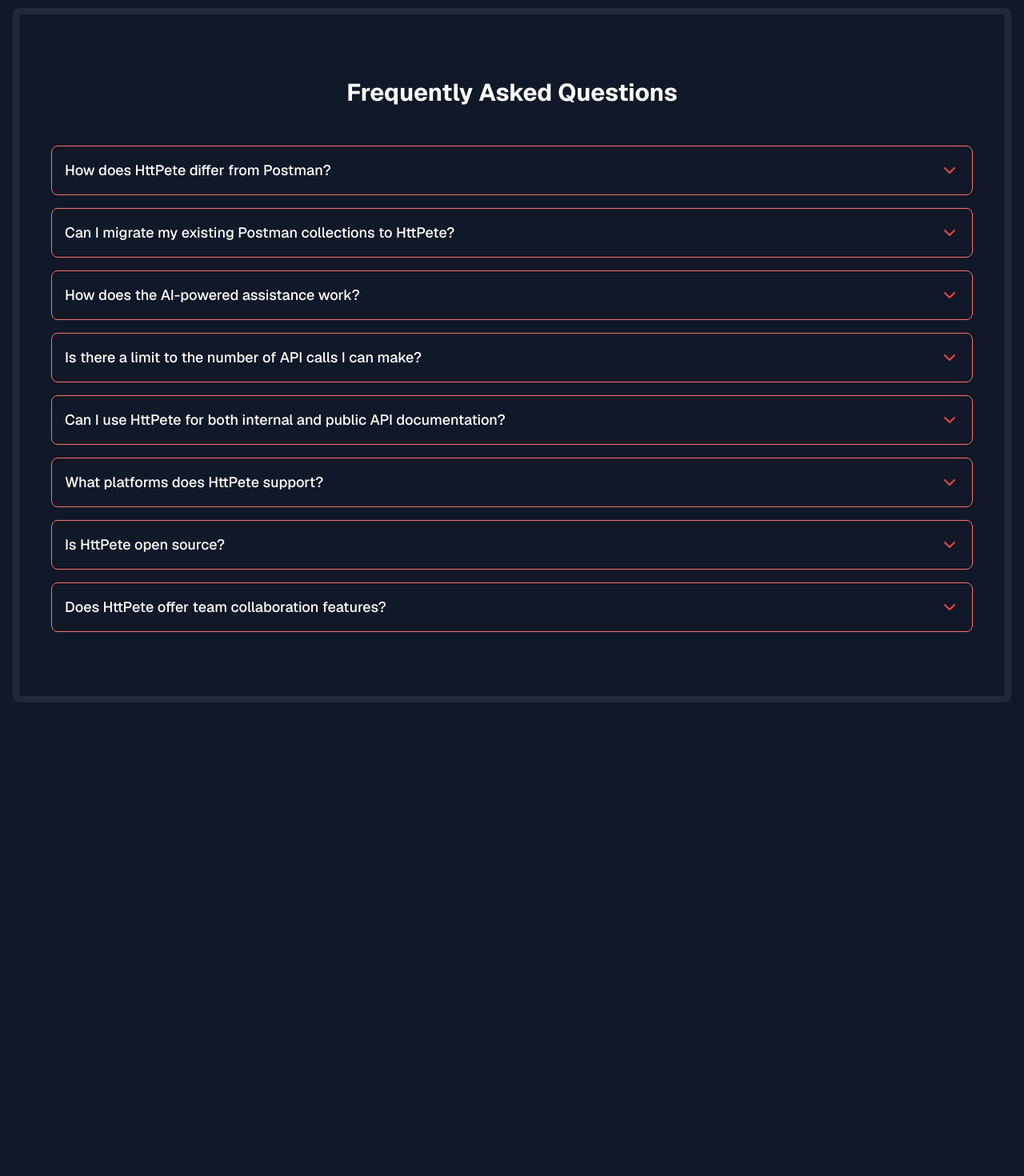
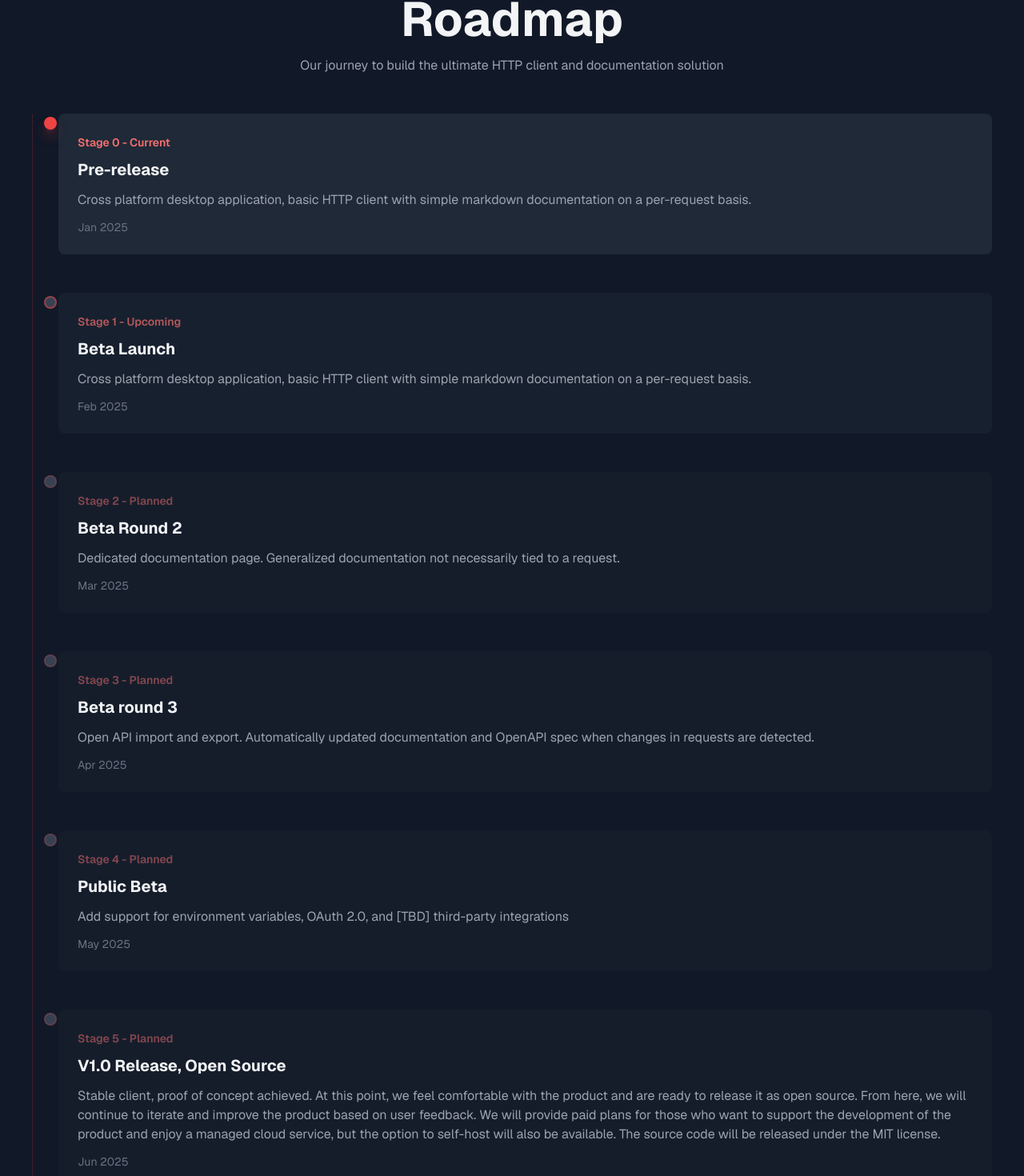
Before and after one commit to silvahimself/httpete-landing, a Next.js app: page / in a window 1280 px wide. Shown: the part 1909-3379 px from the top of the page at 80% size. Before the commit the page ends 2859 px from the top, so only its background shows below. Built offline with nearby package versions, Linux system fonts and the light colour scheme.

Commit message:
Updated FAQ, added roadmap

```diff
--- a/src/app/page.tsx
+++ b/src/app/page.tsx
@@ -4,6 +4,7 @@ import Features from '~/components/landing/Features'
 import FAQ from '~/components/landing/FAQ'
 import { SocialIcon } from 'react-social-icons'
 import { Separator } from '~/components/ui/separator'
+import RoadmapTimeline from '~/components/RoadmapTimeline'
 
 export default function ComingSoon() {
   return (
@@ -41,6 +42,7 @@ export default function ComingSoon() {
       orientation="horizontal"
       style={{ backgroundColor: '#cb2c2c' }}
     />
+
   </div>
   <div className="mt-4 flex justify-center space-x-4">
     <SocialIcon
@@ -75,6 +77,9 @@ export default function ComingSoon() {
         <Features />
       </div>
       <div className='m-4 w-full'>
+        <RoadmapTimeline/>
+      </div>
+      <div className='m-4 w-full'>
         <FAQ />
       </div>
     </div>
--- a/src/components/ImageModal.tsx
+++ b/src/components/ImageModal.tsx
@@ -2,7 +2,7 @@
 
 import { useState, useRef, useCallback } from 'react'
 import Image from 'next/image'
-import { Dialog, DialogContent } from "~/components/ui/dialog"
+import { Dialog, DialogContent, DialogTitle } from "~/components/ui/dialog"
 
 interface ImageModalProps {
   src: string
@@ -35,6 +35,9 @@ export function ImageModal({ src, alt }: ImageModalProps) {
       </div>
       <Dialog open={open} onOpenChange={setOpen}>
         <DialogContent className="max-w-[90vw] max-h-[90vh] p-0 border-4 border-opacity-80 border-red-400 m-6 rounded-xl">
+          <DialogTitle className="text-xl font-bold">
+          HttPete</DialogTitle>
+            {alt}
           <div
           style={{ height: '100vh'}}
             onWheel={handleWheel}
--- /dev/null
+++ b/src/components/RoadmapTimeline.tsx
@@ -0,0 +1,59 @@
+import React from 'react';
+import { roadmapData, SprintSummary } from '../lib/roadmapdata';
+
+const statusStyles = {
+  current: {
+    dot: 'bg-red-500 shadow-lg shadow-red-500/50',
+    card: 'bg-gray-800',
+    badge: 'text-red-400',
+  },
+  upcoming: {
+    dot: 'bg-gray-700 border-2 border-red-500/50',
+    card: 'bg-gray-800/50',
+    badge: 'text-red-400/70',
+  },
+  planned: {
+    dot: 'bg-gray-700 border-2 border-red-500/20',
+    card: 'bg-gray-800/30',
+    badge: 'text-red-400/50',
+  },
+};
+
+function TimelineEntry({ summary }: { summary: SprintSummary }) {
+  const style = statusStyles[summary.status];
+
+  return (
+    <div className="mb-12 relative">
+      <div className={`absolute left-0 top-1 w-4 h-4 -translate-x-[18px] rounded-full ${style.dot}`} />
+      <div className={`${style.card} rounded-lg p-6`}>
+        <span className={`${style.badge} text-sm font-semibold`}>
+          Stage {summary.sprintNumber} - {summary.status.charAt(0).toUpperCase() + summary.status.slice(1)}
+        </span>
+        <h3 className="text-xl font-bold mt-2 mb-3">{summary.title}</h3>
+        <p className="text-gray-400 mb-3">
+          {summary.description}
+        </p>
+        <div className="text-sm text-gray-500">{summary.startDate}</div>
+      </div>
+    </div>
+  );
+}
+
+export default function RoadmapTimeline() {
+  return (
+    <div className="min-h-screen w-full bg-gray-900 text-gray-100 p-6">
+      <div style={{maxWidth:'1400px'}} className="max-w-3xl mx-auto">
+        <div className="mb-12 text-center">
+          <h1 className="text-6xl font-bold mb-4">Roadmap</h1>
+          <p className="text-gray-400">Our journey to build the ultimate HTTP client and documentation solution</p>
+        </div>
+
+        <div className="relative pl-8 border-l border-red-500/20">
+          {roadmapData.map((sprint) => (
+            <TimelineEntry key={sprint.sprintNumber} summary={sprint} />
+          ))}
+        </div>
+      </div>
+    </div>
+  );
+}
--- a/src/components/landing/FAQ.tsx
+++ b/src/components/landing/FAQ.tsx
@@ -12,10 +12,10 @@ const faqs = [
   {
     question: 'How does the AI-powered assistance work?',
     answer:
-      <p className="text-gray-300">
+      <div className="text-gray-300">
         <Tooltip>
           <TooltipTrigger asChild>
-            <span className='text-yellow-400 hover:cursor-pointer hover:ring-2 ring-yellow-500 mr-0 hover:text-black hover:bg-yellow-400 p-1 rounded-full'>
+            <span className='text-yellow-400 -ml-1 hover:cursor-pointer hover:ring-2 ring-yellow-500 mr-0 hover:text-black hover:bg-yellow-400 p-1 rounded-full'>
               Pete
             </span>
           </TooltipTrigger>
@@ -30,33 +30,33 @@ const faqs = [
           </TooltipContent>
         </Tooltip>
         can help with formatting, transforming request data, suggesting tests, structuring documentation, and even generating step-by-step guides and technical documentation based on request data.
-      </p>
+      </div>
   },
   {
     question: 'Is there a limit to the number of API calls I can make?',
     answer: <p className="text-gray-300">Absolutely not! HttPete is an API client, all requests are made from your machine, so it would make no sense for us to limit that.
-    There are certain usage limits on the free plan, such as number of documents or maximum document length, but those are associated with real costs on our end. However, since the
-    project is <a href='https://github.com/silvahimself/httpete'>open source</a> you can host everything yourself and lift these limits.
-    Making API calls will <b className='text-gray-100'><u>always</u></b> be <b className='text-gray-100'><u>free and unlimited</u></b>
+    If you choose to self-host, there are no costs for you. If you decide to go with our cloud hosting, there are certain usage limits on the free plan, such as number of documents or maximum document length, as those
+    are associated with real costs on our end. However, you'll always be able to host everything yourself and lift these limits.
     </p>
   },
   {
     question: 'Can I use HttPete for both internal and public API documentation?',
     answer: <p className="text-gray-300">
       Yes! HttPete allows for endpoint-specific documentation, as well as generalized documentation. Additionally,
-      HttPete supports different Categories, Tags, and even diagrams!
+      HttPete will also be able to generate static html
+      websites from your documentation, making sharing documentation just one click away.
     </p>
   },
   {
     question: 'What platforms does HttPete support?',
     answer: <p className="text-gray-300">
-      HttPete is a cross-platform application, supporting Windows, macOS, and Linux, ensuring compatibility with your development environment of choice.
+      HttPete is a cross-platform application, supporting Windows, macOS, and Linux, ensuring compatibility with [almost] any development environment.
     </p>
   },
   {
     question: 'Is HttPete open source?',
     answer: <p className="text-gray-300">
-      Yes! HttPete is open source and hosted on GitHub. You can explore the source code, contribute to development, or even host your own instance to customize its functionality to your needs.
+      Not yet, but we are working on it! We will be open sourcing the project as soon as we have a stable version ready for public use.
     </p>
   },
   {
--- /dev/null
+++ b/src/lib/roadmapdata.ts
@@ -0,0 +1,57 @@
+export interface SprintSummary {
+    sprintNumber: number;
+    title: string;
+    description: string;
+    status: 'current' | 'upcoming' | 'planned';
+    startDate: string;
+  }
+
+  export const roadmapData: SprintSummary[] = [
+    {
+        sprintNumber: 0,
+        title: "Pre-release",
+        description: "Cross platform desktop application, basic HTTP client with simple markdown "+
+        "documentation on a per-request basis. ",
+        status: "current",
+        startDate: "Jan 2025"
+      },
+      {
+      sprintNumber: 1,
+      title: "Beta Launch",
+      description: "Cross platform desktop application, basic HTTP client with simple markdown "+
+      "documentation on a per-request basis. ",
+      status: "upcoming",
+      startDate: "Feb 2025"
+    },
+    {
+      sprintNumber: 2,
+      title: "Beta Round 2",
+      description: "Dedicated documentation page. Generalized documentation not necessarily tied to a request.",
+      status: "planned",
+      startDate: "Mar 2025"
+    },
+    {
+      sprintNumber: 3,
+      title: "Beta round 3",
+      description: "Open API import and export. Automatically updated documentation and OpenAPI spec when changes in requests are detected. ",
+      status: "planned",
+      startDate: "Apr 2025"
+    },
+    {
+      sprintNumber: 4,
+      title: "Public Beta",
+      description: "Add support for environment variables, OAuth 2.0, and [TBD] third-party integrations",
+      status: "planned",
+      startDate: "May 2025"
+    },
+    {
+      sprintNumber: 5,
+      title: "V1.0 Release, Open Source",
+      description: "Stable client, proof of concept achieved. At this point, we feel comfortable with the product and are ready to release it as open source. "+
+      "From here, we will continue to iterate and improve the product based on user feedback. We will provide paid plans " +
+      "for those who want to support the development of the product and enjoy a managed cloud service, but " +
+      "the option to self-host will also be available. The source code will be released under the MIT license.",
+      status: "planned",
+      startDate: "Jun 2025"
+    }
+  ];
```
